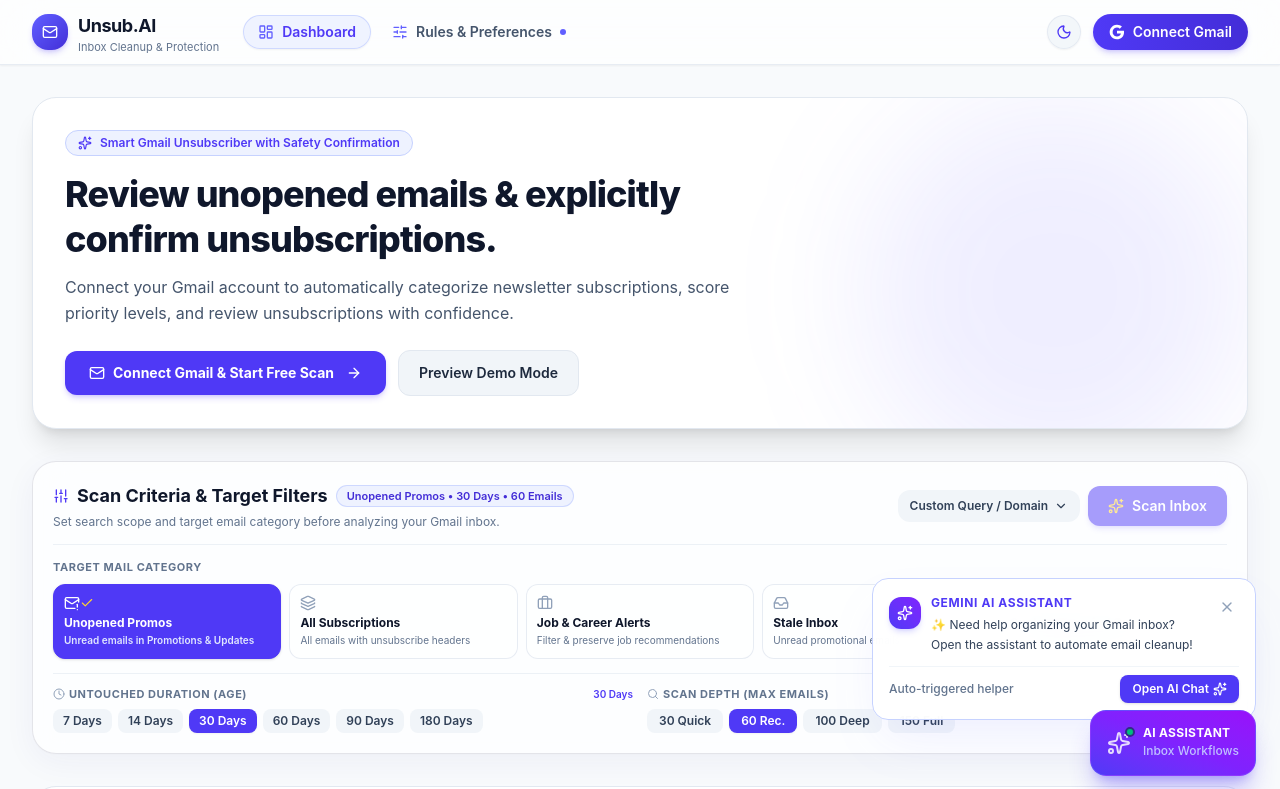
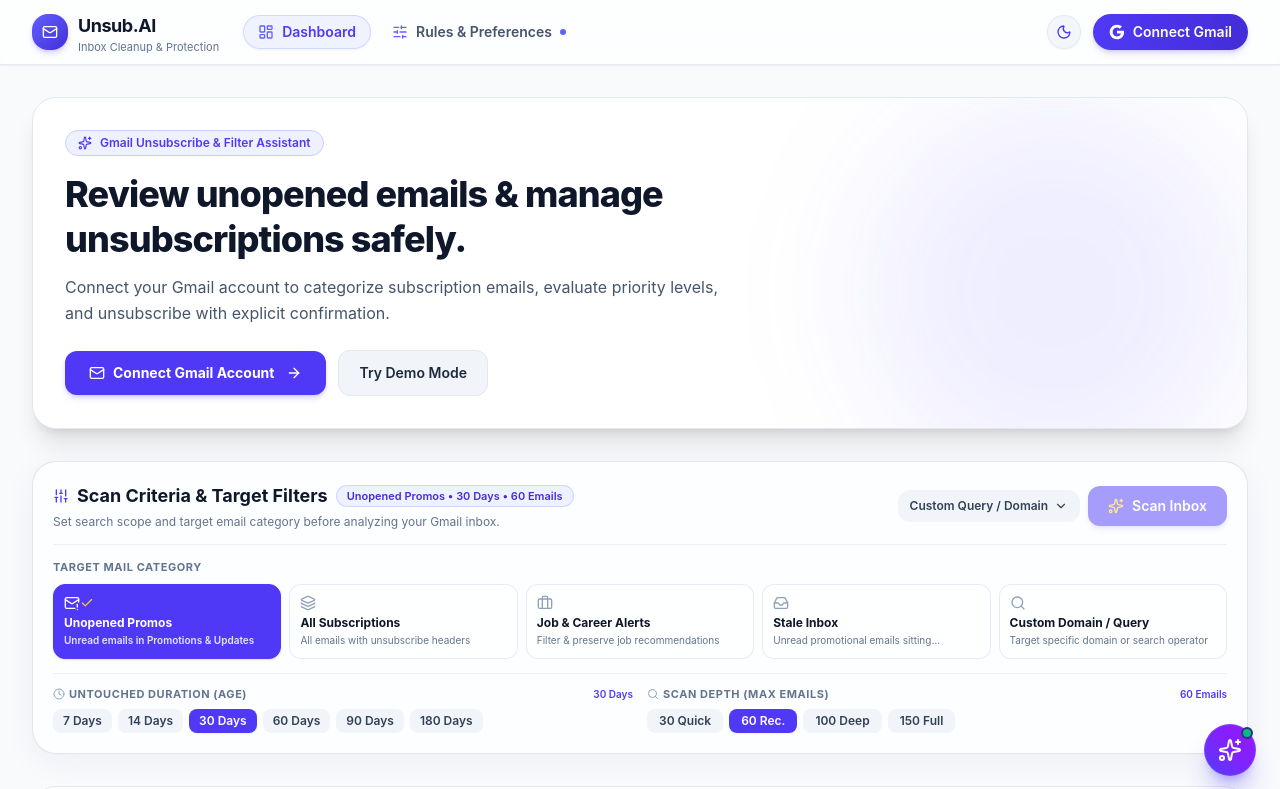
Before and after one commit to rashee1997/unsubai, a Next.js app: page / in a window 1280 px wide. Shown: the top 789 px of the page. Built offline with nearby package versions, Linux system fonts and the light colour scheme.

Commit message:
refactor(ui): update landing text and remove unused chatbot logic
Refine marketing copy for better clarity and remove redundant auto-trigger state and logic in the GeminiChatbot component to reduce technical debt.

```diff
--- a/app/page.tsx
+++ b/app/page.tsx
@@ -726,15 +726,15 @@
             <div className="max-w-2xl relative z-10">
               <div className="inline-flex items-center gap-2 px-3 py-1 rounded-full bg-indigo-50 dark:bg-indigo-500/10 text-indigo-600 dark:text-indigo-400 text-xs font-semibold border border-indigo-200 dark:border-indigo-500/20 mb-4">
                 <Sparkles className="w-3.5 h-3.5 text-indigo-600 dark:text-indigo-400" />
-                <span>Smart Gmail Unsubscriber with Safety Confirmation</span>
+                <span>Gmail Unsubscribe & Filter Assistant</span>
               </div>
 
               <h1 className="text-2xl sm:text-4xl font-extrabold tracking-tight text-slate-900 dark:text-white leading-tight">
-                Review unopened emails & explicitly confirm unsubscriptions.
+                Review unopened emails & manage unsubscriptions safely.
               </h1>
 
               <p className="text-slate-600 dark:text-zinc-400 text-sm sm:text-base mt-3 leading-relaxed">
-                Connect your Gmail account to automatically categorize newsletter subscriptions, score priority levels, and review unsubscriptions with confidence.
+                Connect your Gmail account to categorize subscription emails, evaluate priority levels, and unsubscribe with explicit confirmation.
               </p>
 
               <div className="mt-6 flex flex-wrap items-center gap-3">
@@ -743,7 +743,7 @@
                   className="px-6 py-3 rounded-xl bg-indigo-600 hover:bg-indigo-500 text-white font-bold text-sm shadow-md shadow-indigo-600/20 transition-all flex items-center space-x-2 cursor-pointer active:scale-95"
                 >
                   <Mail className="w-4 h-4" />
-                  <span>Connect Gmail & Start Free Scan</span>
+                  <span>Connect Gmail Account</span>
                   <ArrowRight className="w-4 h-4 ml-1" />
                 </button>
 
@@ -751,7 +751,7 @@
                   onClick={runScan}
                   className="px-5 py-3 rounded-xl bg-slate-100 dark:bg-zinc-800/80 hover:bg-slate-200 dark:hover:bg-zinc-700 text-slate-800 dark:text-zinc-300 font-semibold text-sm transition-colors border border-slate-200 dark:border-zinc-700/80 cursor-pointer"
                 >
-                  Preview Demo Mode
+                  Try Demo Mode
                 </button>
               </div>
             </div>
--- a/components/GeminiChatbot.tsx
+++ b/components/GeminiChatbot.tsx
@@ -89,12 +89,6 @@
   const [isMinimized, setIsMinimized] = useState(false);
   const [systemRole, setSystemRole] = useState<'inbox_agent' | 'privacy_expert' | 'strict_cleaner'>('inbox_agent');
 
-  // Auto Trigger & Help Notifications State
-  const [showAutoTriggerBanner, setShowAutoTriggerBanner] = useState(false);
-  const [autoHelpText, setAutoHelpText] = useState<string | null>(null);
-  const [hasDismissedHelp, setHasDismissedHelp] = useState(false);
-  const [autoTriggerEnabled, setAutoTriggerEnabled] = useState(true);
-
   // Chat History & Inputs
   const [messages, setMessages] = useState<ChatMessage[]>([]);
   const [inputValue, setInputValue] = useState('');
@@ -108,47 +102,12 @@
         {
           id: 'welcome-1',
           role: 'model',
-          content: `👋 Hello! I am your **Smart Assistant**. I can help you search senders, automate unsubscriptions, update rules, and keep your inbox clean with **confirmation before any changes**.\n\nHow can I help organize your inbox today?`,
+          content: `Hello! I am your **Gemini Assistant**. I can help you search senders, unsubscribe from newsletters, update filter rules, and organize your inbox with **confirmation before any changes**.\n\nHow can I assist you today?`,
           timestamp: new Date().toLocaleTimeString([], { hour: '2-digit', minute: '2-digit' }),
         },
       ]);
     }
   }, [messages.length]);
-
-  // Auto Trigger / Proactive Notification Logic
-  useEffect(() => {
-    if (!autoTriggerEnabled || hasDismissedHelp) return;
-
-    // Trigger proactive help notification when scan finishes or when user arrives
-    if (hasScanned && senders.length > 0) {
-      const highPriority = senders.filter((s) => s.analysis?.unsubscribePriority === 'high');
-      const jobAlerts = senders.filter((s) => s.analysis?.isJobRelated);
-
-      let text = `💡 **Scan complete!** Found ${senders.length} senders.`;
-      if (highPriority.length > 0) {
-        text = `🔥 **${highPriority.length} High-Priority newsletters** detected! Click to review and unsubscribe.`;
-      } else if (jobAlerts.length > 0) {
-        text = `💼 **${jobAlerts.length} Job Alerts protected**. Need me to update filter rules or clean promos?`;
-      }
-
-      setAutoHelpText(text);
-      setShowAutoTriggerBanner(true);
-
-      // Auto dismiss after 12 seconds if not clicked
-      const timer = setTimeout(() => {
-        setShowAutoTriggerBanner(false);
-      }, 12000);
-      return () => clearTimeout(timer);
-    } else if (!hasScanned) {
-      const timer = setTimeout(() => {
-        if (!hasScanned) {
-          setAutoHelpText('✨ Need help organizing your Gmail inbox? Open the assistant to automate email cleanup!');
-          setShowAutoTriggerBanner(true);
-        }
-      }, 3000);
-      return () => clearTimeout(timer);
-    }
-  }, [hasScanned, senders, autoTriggerEnabled, hasDismissedHelp]);
 
   // Auto Scroll Chat
   const scrollToBottom = () => {
@@ -493,81 +452,33 @@
   return (
     <>
       {/* ========================================================= */}
-      {/* AUTO TRIGGER / PROACTIVE HELP BUBBLE (BOTTOM-RIGHT CORNER) */}
+      {/* ROUND ICON-ONLY GEMINI TRIGGER BUTTON WITH HOVER TOOLTIP   */}
       {/* ========================================================= */}
-      {!isOpen && showAutoTriggerBanner && autoHelpText && (
-        <div className="fixed bottom-20 right-4 sm:right-6 z-50 max-w-xs sm:max-w-sm w-full animate-in fade-in slide-in-from-bottom-4 duration-300">
-          <div className="relative rounded-2xl bg-white/95 dark:bg-[#18181B]/95 border border-indigo-200 dark:border-indigo-500/30 p-4 shadow-2xl shadow-indigo-500/10 text-slate-900 dark:text-zinc-100 backdrop-blur-xl">
-            <div className="flex items-start justify-between gap-3">
-              <div className="flex items-start gap-2.5">
-                <div className="p-2 rounded-xl bg-gradient-to-tr from-indigo-600 to-violet-600 text-white shrink-0 mt-0.5 shadow-md shadow-indigo-500/20">
-                  <Sparkles className="w-4 h-4" />
-                </div>
-                <div>
-                  <h4 className="text-xs font-bold text-indigo-600 dark:text-indigo-400 uppercase tracking-wider">
-                    Gemini AI Assistant
-                  </h4>
-                  <p className="text-xs text-slate-700 dark:text-zinc-300 mt-1 leading-relaxed">
-                    {autoHelpText.replace(/\*\*/g, '')}
-                  </p>
-                </div>
-              </div>
-              <button
-                onClick={() => {
-                  setShowAutoTriggerBanner(false);
-                  setHasDismissedHelp(true);
-                }}
-                className="text-slate-400 hover:text-slate-600 dark:hover:text-zinc-200 p-1 rounded-lg transition-colors cursor-pointer"
-                title="Dismiss hint"
-              >
-                <X className="w-4 h-4" />
-              </button>
+      {!isOpen && (
+        <div className="fixed bottom-6 right-4 sm:right-6 z-50 group flex items-center">
+          {/* Beautiful Hover Tooltip */}
+          <div className="absolute right-full mr-3 opacity-0 group-hover:opacity-100 transition-all duration-200 pointer-events-none whitespace-nowrap px-3.5 py-2 rounded-xl bg-slate-900/95 dark:bg-zinc-800/95 text-white text-xs font-semibold border border-slate-700/60 dark:border-zinc-700/60 shadow-2xl backdrop-blur-xl flex items-center gap-2 translate-x-2 group-hover:translate-x-0">
+            <div className="w-2 h-2 rounded-full bg-emerald-400 animate-pulse shrink-0" />
+            <Sparkles className="w-3.5 h-3.5 text-indigo-400 shrink-0" />
+            <span>Open Gemini Assistant</span>
           </div>
 
-            <div className="mt-3 pt-2 border-t border-slate-100 dark:border-zinc-800 flex items-center justify-between">
-              <span className="text-xs text-slate-500 dark:text-zinc-400 font-medium">Auto-triggered helper</span>
+          {/* Round Floating Icon-Only Button */}
           <button
             onClick={() => {
               setIsOpen(true);
               setIsMinimized(false);
-                  setShowAutoTriggerBanner(false);
             }}
-                className="px-3 py-1.5 rounded-lg bg-indigo-600 hover:bg-indigo-500 text-white font-semibold text-xs transition-all shadow-sm flex items-center gap-1 cursor-pointer active:scale-95"
+            className="w-13 h-13 rounded-full bg-gradient-to-tr from-indigo-600 via-violet-600 to-purple-600 hover:from-indigo-500 hover:to-purple-500 text-white shadow-xl shadow-indigo-600/30 border border-indigo-400/30 flex items-center justify-center transition-all duration-300 hover:scale-110 active:scale-95 cursor-pointer relative"
+            aria-label="Open Gemini Assistant"
           >
-                <span>Open AI Chat</span>
-                <Sparkles className="w-3.5 h-3.5" />
+            <Sparkles className="w-6 h-6 text-white" />
+            <span className="absolute top-0.5 right-0.5 flex h-3 w-3">
+              <span className="animate-ping absolute inline-flex h-full w-full rounded-full bg-emerald-400 opacity-75"></span>
+              <span className="relative inline-flex rounded-full h-3 w-3 bg-emerald-500 border-2 border-indigo-900"></span>
+            </span>
           </button>
         </div>
-          </div>
-        </div>
-      )}
-
-      {/* ========================================================= */}
-      {/* POPUP AI CHATBOT TRIGGER BUTTON (BOTTOM-RIGHT CORNER)    */}
-      {/* ========================================================= */}
-      {!isOpen && (
-        <button
-          onClick={() => {
-            setIsOpen(true);
-            setIsMinimized(false);
-            setShowAutoTriggerBanner(false);
-          }}
-          className="fixed bottom-6 right-4 sm:right-6 z-50 p-3.5 sm:p-4 rounded-2xl bg-gradient-to-tr from-indigo-600 via-violet-600 to-purple-600 hover:from-indigo-500 hover:to-purple-500 text-white shadow-xl shadow-indigo-600/30 border border-indigo-400/30 flex items-center gap-3 transition-all duration-300 hover:scale-105 active:scale-95 group cursor-pointer"
-          title="Open Gemini AI Agent Chat"
-        >
-          <div className="relative flex items-center justify-center">
-            <Sparkles className="w-5 h-5 sm:w-6 sm:h-6 text-white animate-pulse" />
-            <span className="absolute -top-1 -right-1 flex h-2.5 w-2.5">
-              <span className="animate-ping absolute inline-flex h-full w-full rounded-full bg-emerald-400 opacity-75"></span>
-              <span className="relative inline-flex rounded-full h-2.5 w-2.5 bg-emerald-500 border-2 border-indigo-900"></span>
-            </span>
-          </div>
-
-          <div className="hidden sm:flex flex-col text-left">
-            <span className="text-xs font-bold tracking-wide uppercase leading-none">AI Assistant</span>
-            <span className="text-xs text-indigo-200 font-medium opacity-90 mt-1">Inbox Workflows</span>
-          </div>
-        </button>
       )}
 
       {/* ========================================================= */}
```
Lines whose indentation alone changed are shown as unchanged.
